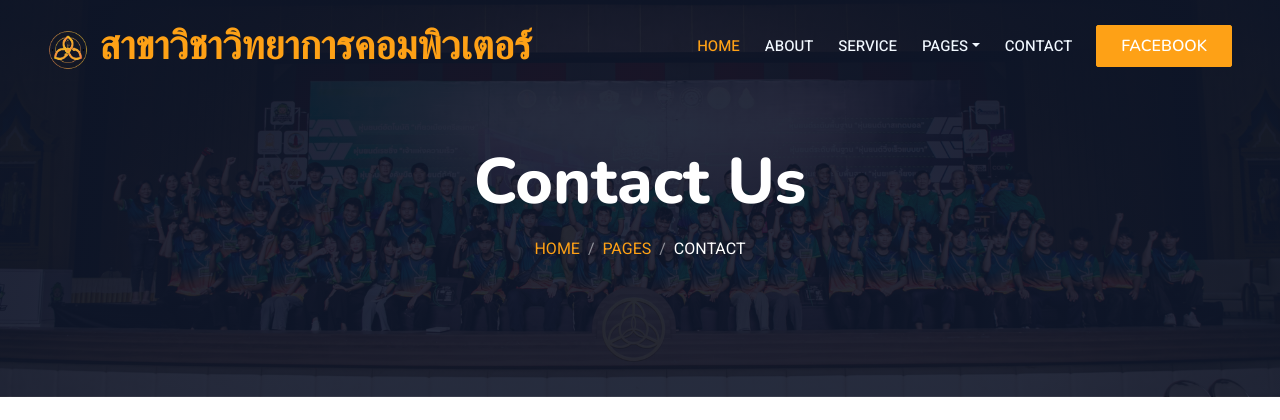
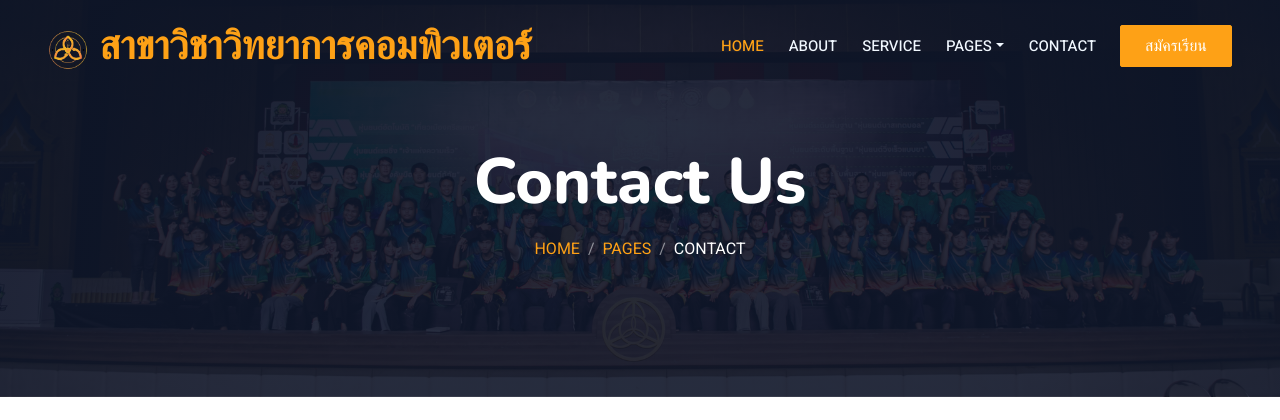
Before and after one commit to katawut2004/guide_comsci, a Django app: page /contact/ in a window 1280 px wide. Shown: the top 420 px of the page. Run offline with Django 5.2, Linux system fonts and the light colour scheme; some libraries are stand-ins or nearby versions.

Commit message:
fix_Navbar

```diff
--- a/templates/contact.html
+++ b/templates/contact.html
@@ -110,7 +110,7 @@
               </div>
               <a href="{% url 'contact' %}" class="nav-item nav-link">Contact</a>
             </div>
-            <a href="https://web.facebook.com/comsci.sskru" class="btn btn-primary py-2 px-4" target="_blank">Facebook</a>
+            <a href="https://www.oass.sskru.ac.th/std.sskru/s1.html?fbclid=IwAR2S1BxOZNeff9TkRAGmhRp3tchZbF61JbWnWK73VlBNTO4Z4aZnYzwc4lw" class="btn btn-primary py-2 px-4" target="_blank">สมัครเรียน</a>
           </div>
         </nav>
 
--- a/templates/service.html
+++ b/templates/service.html
@@ -110,7 +110,7 @@
               </div>
               <a href="{% url 'contact' %}" class="nav-item nav-link">Contact</a>
             </div>
-            <a href="https://web.facebook.com/comsci.sskru" class="btn btn-primary py-2 px-4" target="_blank">Facebook</a>
+            <a href="https://www.oass.sskru.ac.th/std.sskru/s1.html?fbclid=IwAR2S1BxOZNeff9TkRAGmhRp3tchZbF61JbWnWK73VlBNTO4Z4aZnYzwc4lw" class="btn btn-primary py-2 px-4" target="_blank">สมัครเรียน</a>
           </div>
         </nav>
 
```
